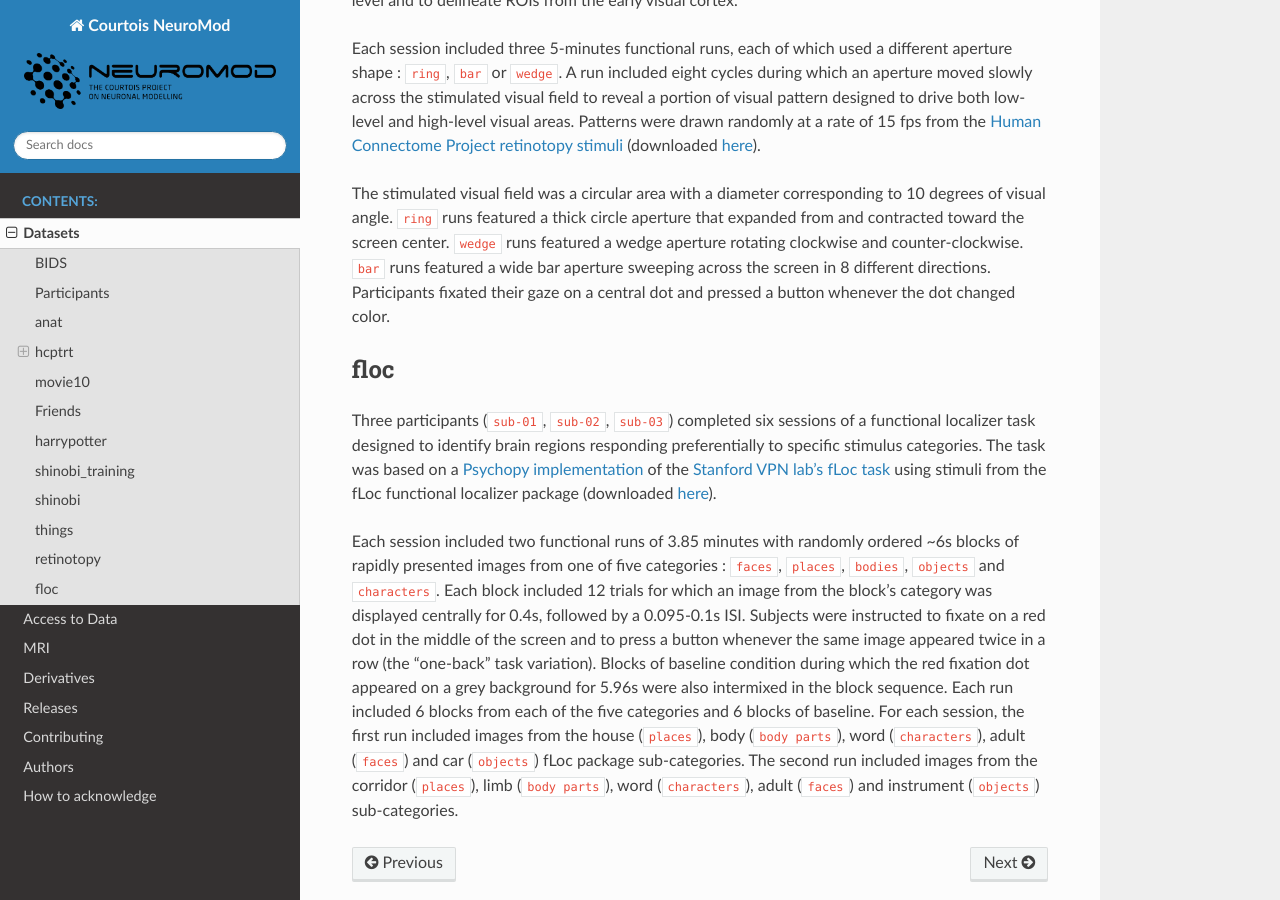
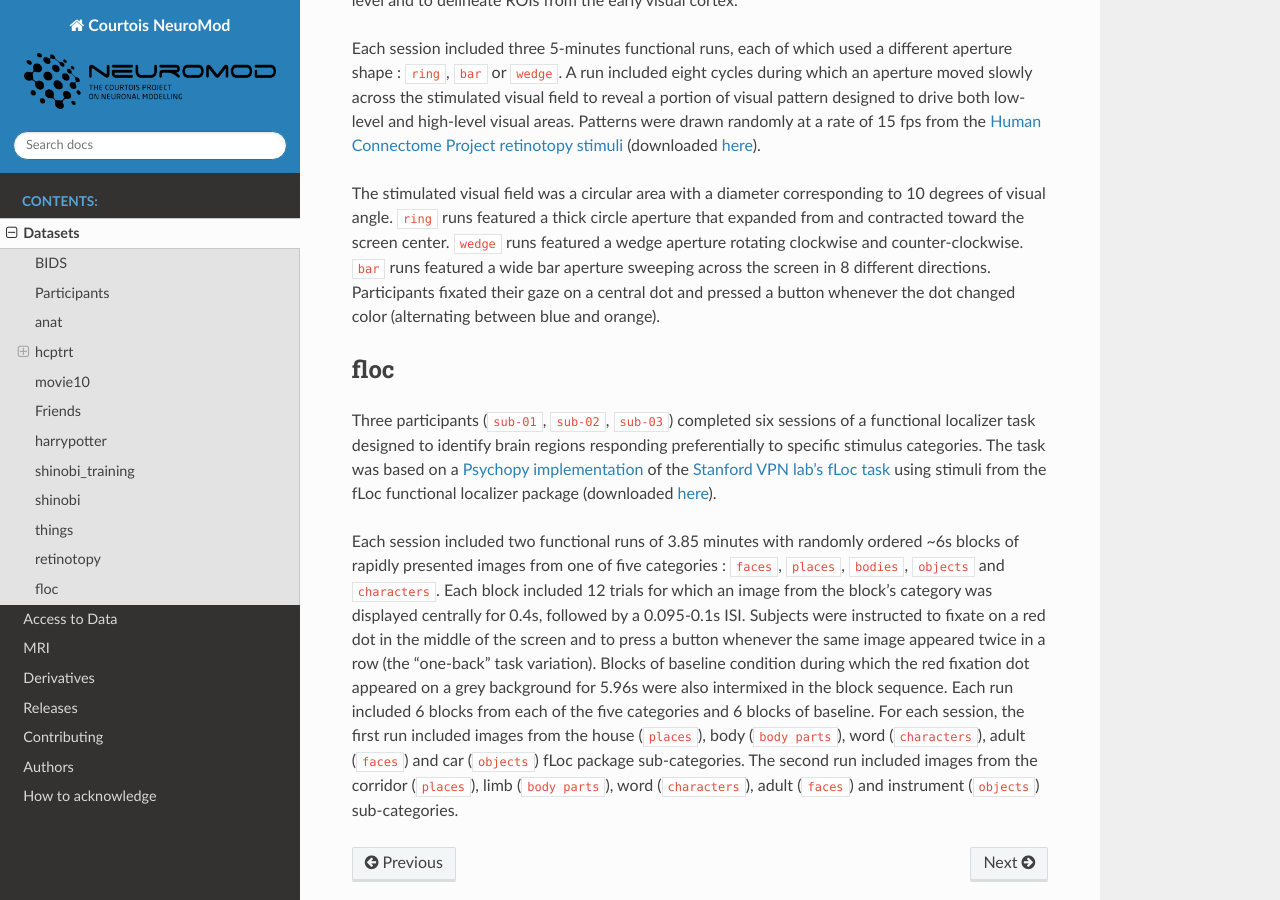
Before and after one commit to courtois-neuromod/cneuromod_docs, a Sphinx documentation site: the page built from source/DATASETS.md, in a window 1280 px wide and 900 px high, scrolled down 8556 px. Built offline with Sphinx 7.4.7 and the Read the Docs theme 3.1.0, drawn with Linux system fonts in a browser that asks for light colours.

Commit message:
Update source/DATASETS.md
Co-authored-by: Basile <basile.pinsard@gmail.com>

```diff
--- a/source/DATASETS.md
+++ b/source/DATASETS.md
@@ -141,7 +141,7 @@ Three participants (`sub-01`, `sub-02`, `sub-03`) completed multiple sessions (6
 
 Each session included three 5-minutes functional runs, each of which used a different aperture shape : `ring`, `bar` or `wedge`. A run included eight cycles during which an aperture moved slowly across the stimulated visual field to reveal a portion of visual pattern designed to drive both low-level and high-level visual areas. Patterns were drawn randomly at a rate of 15 fps from the [Human Connectome Project retinotopy stimuli](https://doi.org/10.1167/18.13.23) (downloaded [here](http://kendrickkay.net/analyzePRF)).
 
-The stimulated visual field was a circular area with a diameter corresponding to 10 degrees of visual angle. `ring` runs featured a thick circle aperture that expanded from and contracted toward the screen center. `wedge` runs featured a wedge aperture rotating clockwise and counter-clockwise. `bar` runs featured a wide bar aperture sweeping across the screen in 8 different directions. Participants fixated their gaze on a central dot and pressed a button whenever the dot changed color.
+The stimulated visual field was a circular area with a diameter corresponding to 10 degrees of visual angle. `ring` runs featured a thick circle aperture that expanded from and contracted toward the screen center. `wedge` runs featured a wedge aperture rotating clockwise and counter-clockwise. `bar` runs featured a wide bar aperture sweeping across the screen in 8 different directions. Participants fixated their gaze on a central dot and pressed a button whenever the dot changed color (alternating between blue and orange).
 
 ## floc
 
```
